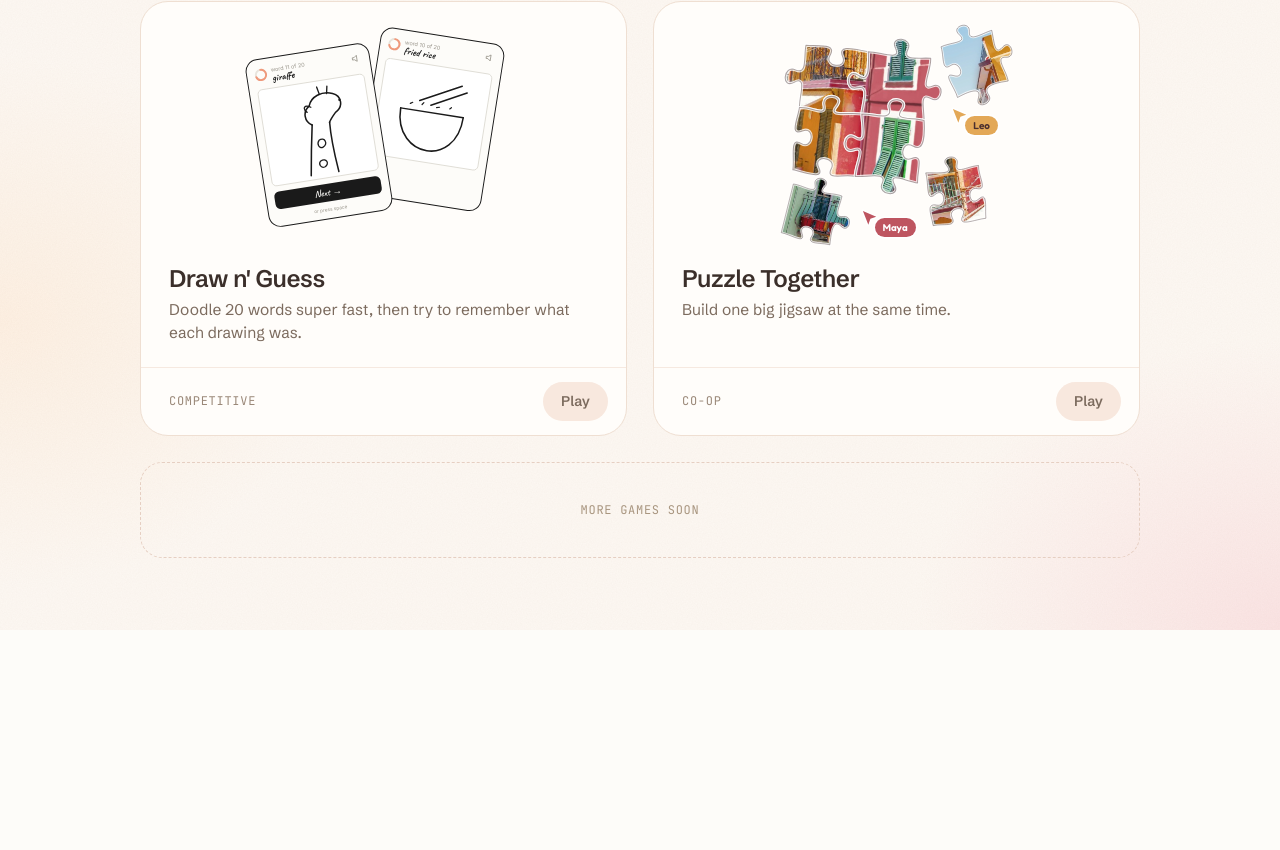
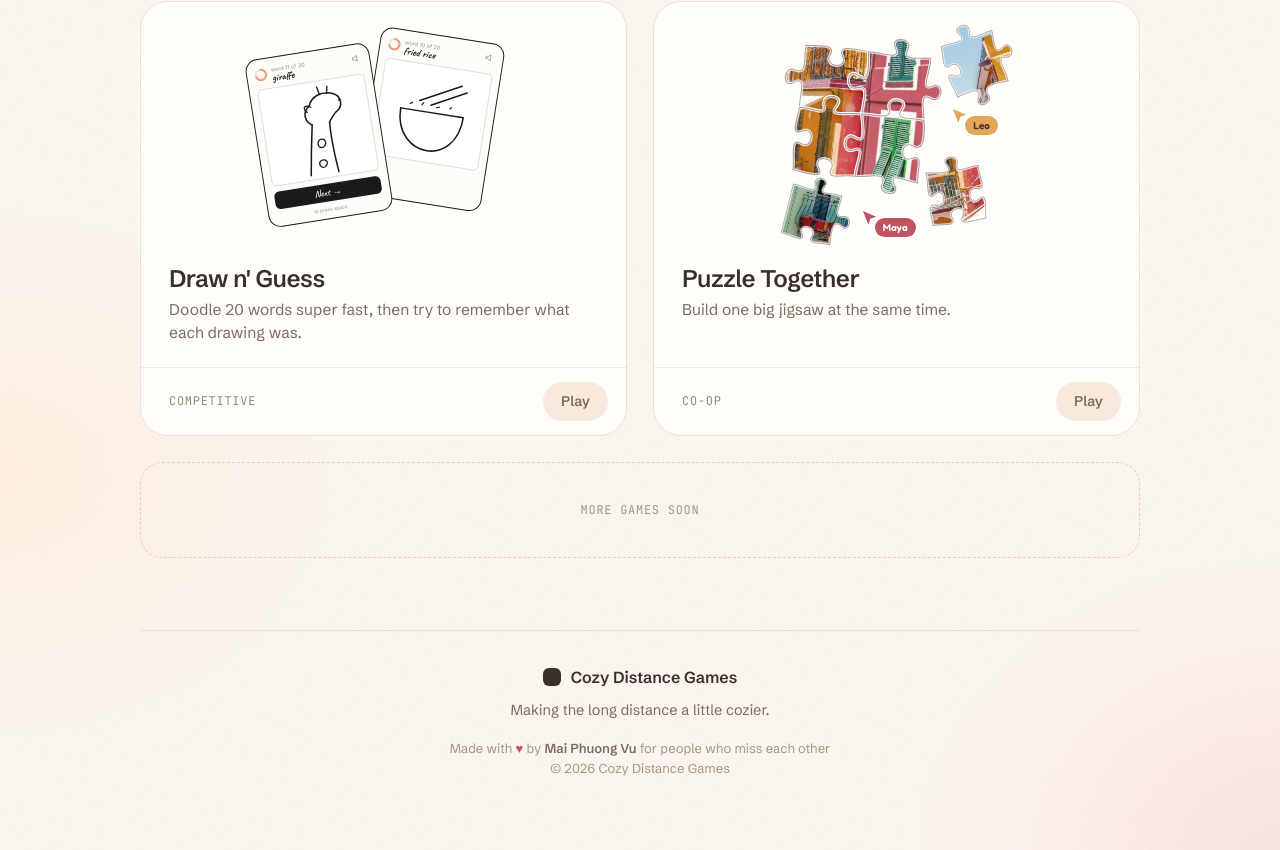
Before and after one commit to citassy/doodle-game, a Next.js app: page / in a window 1280 px wide. Shown: the part 404-1254 px from the top of the page. Before the commit the page ends 1034 px from the top, so only its background shows below. Built offline with nearby package versions, Linux system fonts and the light colour scheme.

Commit message:
added footer

```diff
--- a/src/components/hub/Hub.tsx
+++ b/src/components/hub/Hub.tsx
@@ -57,6 +57,13 @@ export const HUB_CSS = `
 .hub-play{font-family:var(--hub-sans),system-ui,sans-serif;letter-spacing:0;text-transform:none;font-size:14px;font-weight:600;padding:9px 18px;border-radius:999px;background:#F8E8DE;color:#7C6B5E;transition:background .18s,color .18s;white-space:nowrap}
 .hub-card:hover .hub-play,.hub-card:focus-visible .hub-play{background:var(--gc);color:#fff}
 .hub-soon{grid-column:1/-1;border:1.5px dashed #E6CFC2;border-radius:22px;color:#A8957F;display:flex;align-items:center;justify-content:center;min-height:96px;font-family:var(--hub-mono),ui-monospace,monospace;font-size:12px;letter-spacing:.06em;text-transform:uppercase}
+.hub-foot{margin-top:72px;border-top:1.5px solid var(--line);padding:34px 0 0;text-align:center}
+.hub-foot-brand{display:inline-flex;align-items:center;gap:10px;font-weight:600;font-size:16px}
+.hub-foot-brand b{width:18px;height:18px;background:currentColor;display:block;border-radius:6px}
+.hub-foot-tag{margin:8px 0 0;color:var(--muted);font-size:14.5px}
+.hub-foot-made{margin:18px 0 0;color:#A8957F;font-size:13px;line-height:1.5}
+.hub-foot-made .heart{color:#BE5560}
+.hub-foot-made strong{color:var(--muted);font-weight:600}
 @media (prefers-reduced-motion:reduce){.hub-card,.hub-art-svg,.hub-cursor,.hub-name,.hub-play,.hub-ft{transition:none}.hub-card:hover{transform:none}}
 `;
 
@@ -94,6 +101,18 @@ export function Hub() {
             <div className="hub-soon">More games soon</div>
           </div>
         </main>
+
+        <footer className="hub-foot">
+          <span className="hub-foot-brand">
+            <b />
+            {SITE_NAME}
+          </span>
+          <p className="hub-foot-tag">{SITE_TAGLINE}</p>
+          <p className="hub-foot-made">
+            Made with <span className="heart" aria-label="love">♥</span> by <strong>Mai Phuong Vu</strong> for people who miss each other
+            <br />© {new Date().getFullYear()} {SITE_NAME}
+          </p>
+        </footer>
       </div>
     </div>
   );
```
